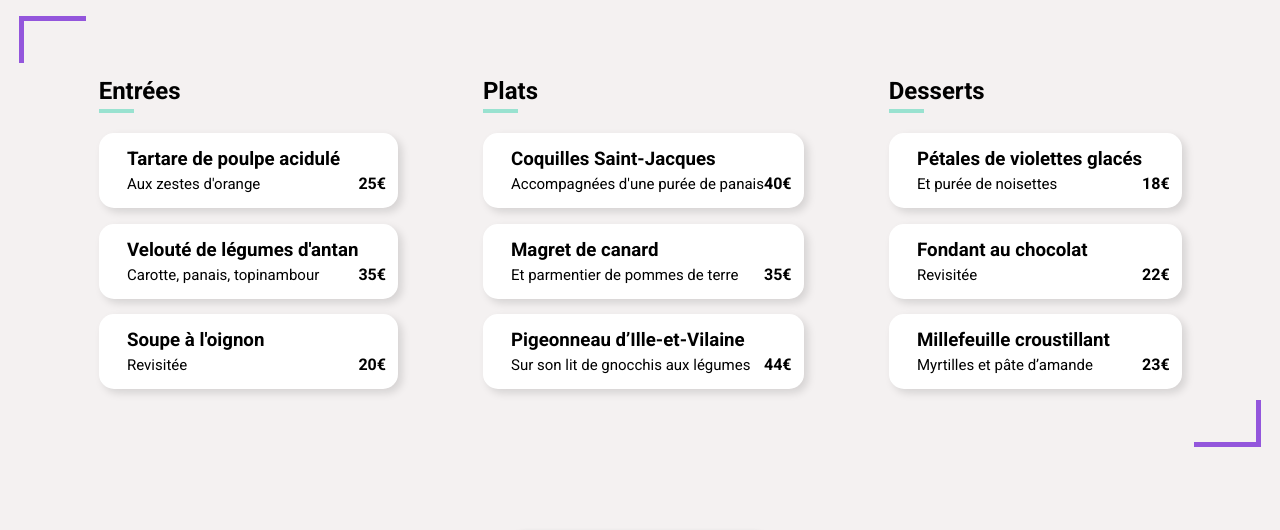
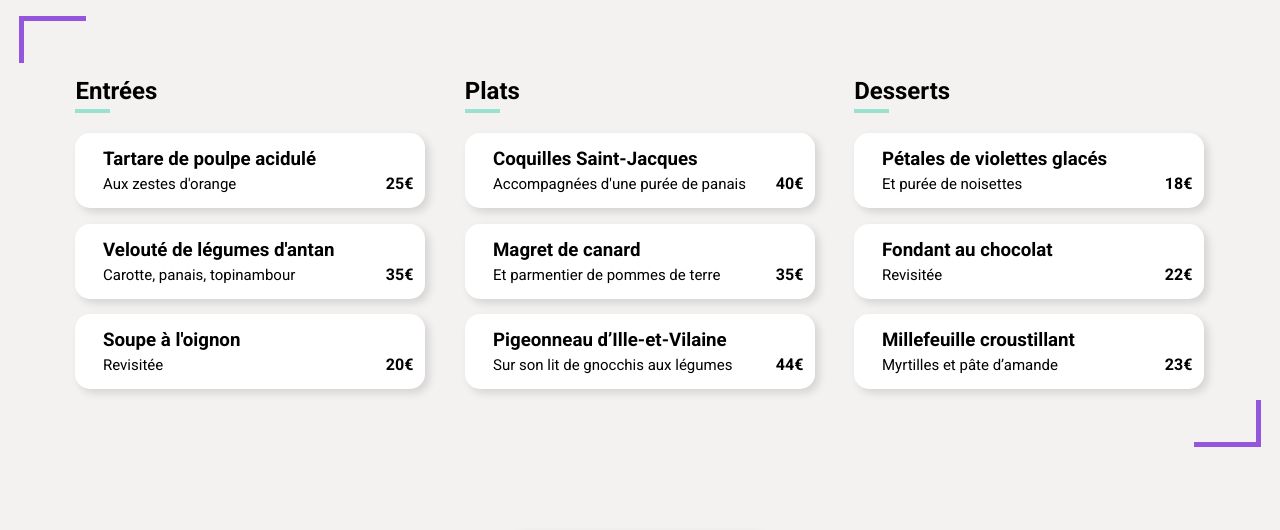
Before and after one commit to Makofi07/chrisBirikorang_3_07032021, a website: page aLaFrançaise.html in a window 1280 px wide. Shown: the part 606-1136 px from the top of the page. Drawn offline with Linux system fonts and the light colour scheme; a web font is replaced by a local one.

Commit message:
Ajout de width 30% sur desktop dans les sections de menu

```diff
--- a/Sass/main.scss
+++ b/Sass/main.scss
@@ -595,7 +595,7 @@ body {
   }
 }
 /* Mq Pour les écrans dont la largeur est  supérieur à 991px*/
-@media screen and (min-width: 1200px) {
+@media screen and (min-width: 991px) {
   /* Page D'accueil*/
   body {
     //background-color: lightpink;
@@ -716,5 +716,17 @@ body {
         transition: all 0.25s;
       }
     }
+    &_starter {
+      width: 30%;
+    }
+    &_dish {
+      width: 30%;
+    }
+    &_dessert {
+      width: 30%;
+    }
   }
 }
+
+@media screen and (min-width: 1400px) {
+}
```
Also changed, not shown: Public/css/style.css, 1 other file.
